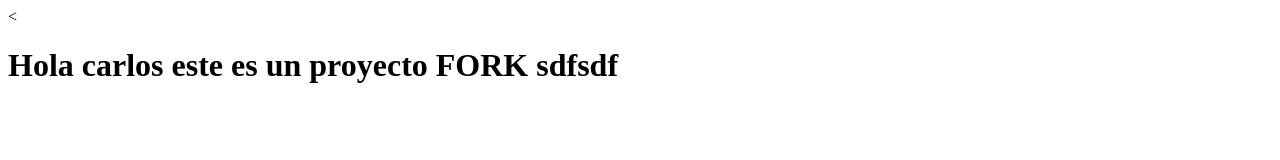
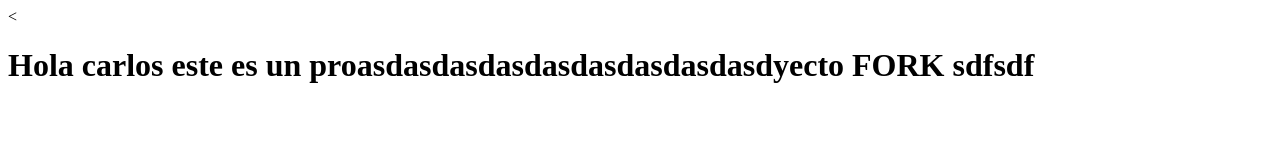
Before and after one commit to carlosbustoscaviedes/carlosFORK, a plain HTML site: page index.html in a window 1280 px wide. Drawn offline with Linux system fonts and the light colour scheme.

Commit message:
Update index.html

```diff
--- a/index.html
+++ b/index.html
@@ -7,6 +7,6 @@
 	<link rel="stylesheet" href="">
 </head>
 <body>
-	<h1>Hola carlos este es un proyecto FORK sdfsdf</h1>
+	<h1>Hola carlos este es un proasdasdasdasdasdasdasdasdasdyecto FORK sdfsdf</h1>
 </body>
 </html>
```
